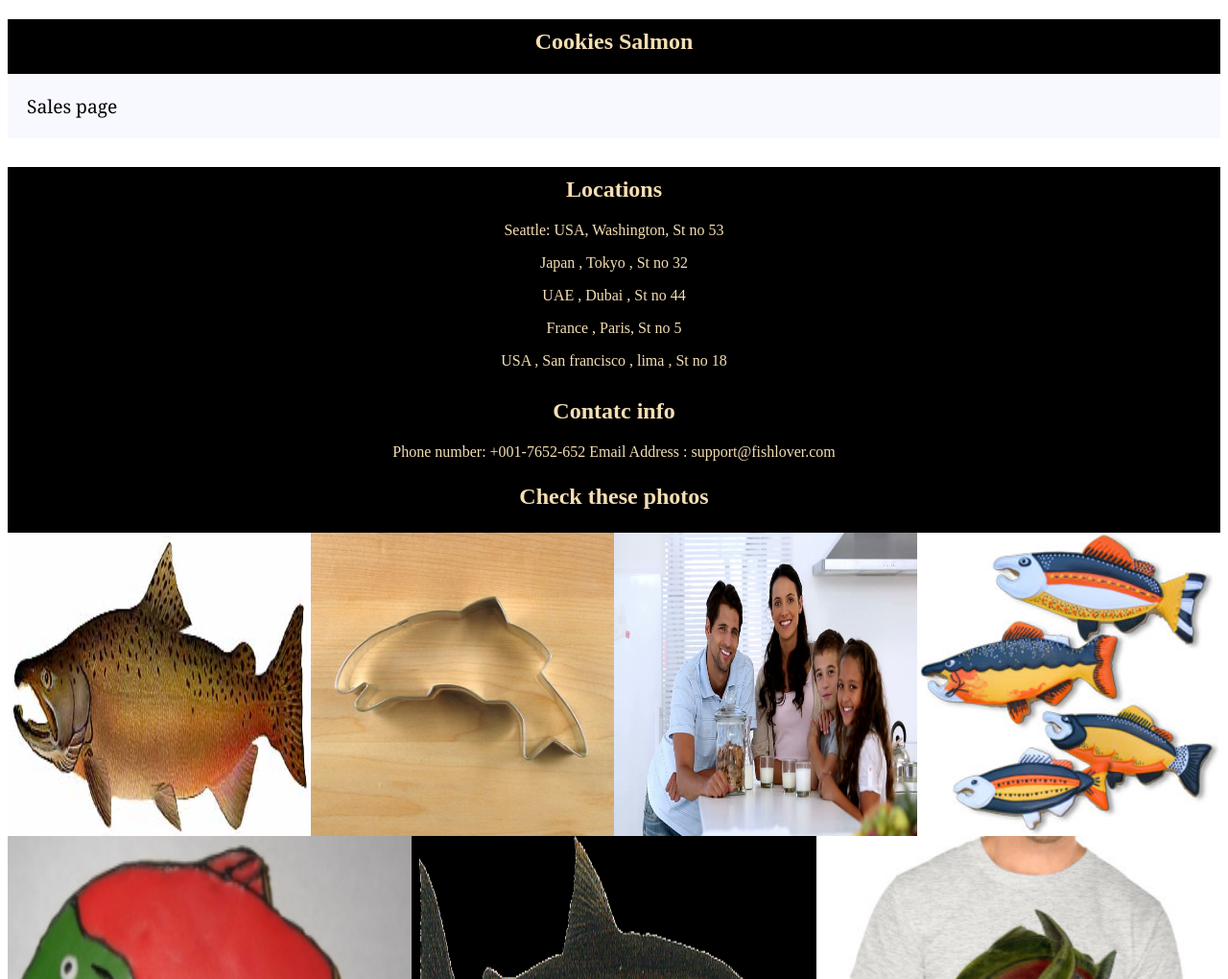
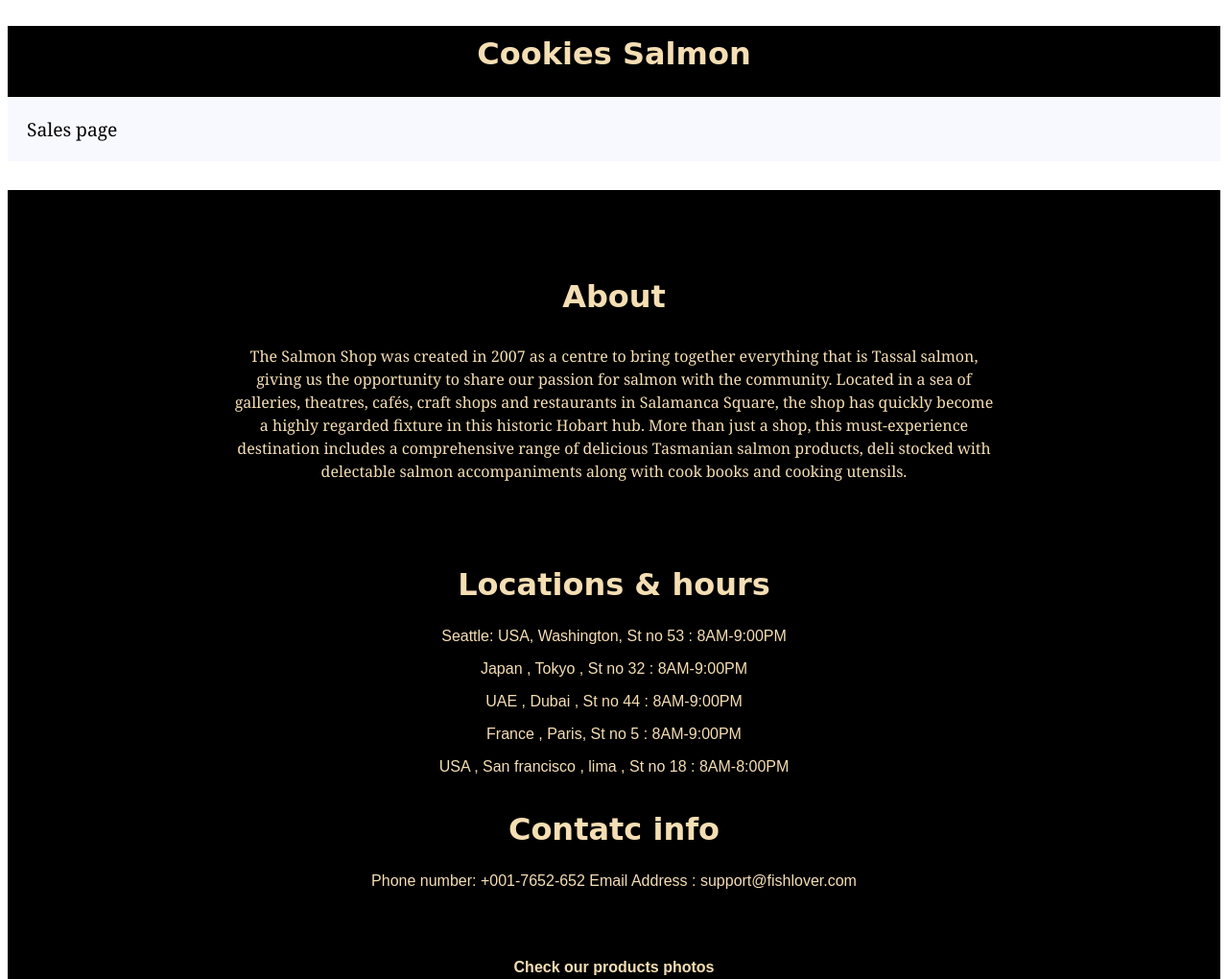
Before and after one commit to mhn998/cookie-stand-, a plain HTML site: page index.html in a window 1280 px wide. Shown: the top 1020 px of the page at 96% size. Drawn offline with Linux system fonts and the light colour scheme; a web font is replaced by a local one.

Commit message:
finishes styling

```diff
--- a/css/stylein.css
+++ b/css/stylein.css
@@ -30,8 +30,12 @@ color:wheat;
 main {
     background-color: black;
     text-align: center;
+    font-family: Arial;
 }
 
+.Contact {
+    padding-bottom:50px;
+}
 .our-products {
     display:flex;
     flex-wrap: wrap;
@@ -51,4 +55,14 @@ h3 {
 h2 {
     padding-top: 10px;
     text-align: center;
+    font-family: 'Zilla Slab Highlight', cursive;
+    font-size:2em;
 }
+
+.about-business {
+    padding:50px;
+    width:800px;
+    margin: 0 auto;
+    line-height: 1.5;
+    font-family: Georgia, 'Times New Roman', Times, serif;
+}
--- a/css/styles.css
+++ b/css/styles.css
@@ -1,5 +1,6 @@
 body {
     margin: 0 auto;
+    background-color:gainsboro;
 }
 header{
     background-color:black;
@@ -10,6 +11,7 @@ header{
 h2 {
     padding: 10px 10px;
     text-align: center;
+    margin:0;
 }
 nav ul li a {
     text-decoration: none;
@@ -30,6 +32,7 @@ nav ul {
 
 table {
     position: relative;
+    background-color: cornsilk;
 }
 
 th {
@@ -51,7 +54,8 @@ td {
 
 #shops {
     margin-top: 100px;
-    margin-left: 20px;
+    margin-left: 100px;
+    margin-bottom:30px;
 }
 
 #shops > table > tr > td:not(:first-child) {
@@ -65,8 +69,14 @@ td {
 
 
 #shops > table > tr > td:nth-of-type(16) {
-    color:red;
+    color:black;
+    font-size:large;
 }
+
+#shops > table > tr > td:nth-of-type(16):hover {
+    font-size: larger;
+}
+
 
 #shops > table > tr:last-child > td:nth-of-type(16) {
     font-weight: 700;
@@ -74,16 +84,6 @@ td {
 
 }
 
-/* nav ul li a {
-    display: block;
-    position: absolute;
-    top:80px;
-    margin:0;
-    text-decoration: none;
-    color:white;
-    background-color: black ;
-    font-size: 1.5em;
-} */
 
 
 nav ul {
@@ -119,8 +119,17 @@ input[type="submit"] {
     color:black;
     padding: 10px;
     cursor: pointer;
+    font-size:1em;
+    background-color: blanchedalmond;
 
 }
+
+input[type="submit"]:hover {
+    background-color:sienna;
+    color:white;
+}
+
+
 
 .textfield {
     text-align: center;
@@ -136,3 +145,11 @@ td:hover {
     font-size: 20px;
     color:gray;
 }
+
+#ShopsForm {
+    margin:0 auto;
+}
+
+tr:nth-child(even) {
+    background-color: #dddddd;
+  }
--- a/index.html
+++ b/index.html
@@ -5,6 +5,8 @@
     <meta http-equiv="X-UA-Compatible" content="IE=edge">
     <meta name="viewport" content="width=device-width, initial-scale=1.0">
     <title> Cookie Stand</title>
+    <link rel="preconnect" href="https://fonts.gstatic.com">
+    <link href="https://fonts.googleapis.com/css2?family=Zilla+Slab+Highlight:wght@700&display=swap" rel="stylesheet">
     <link rel="stylesheet" href="/css/stylein.css">
 </head>
 <body>
@@ -18,13 +20,19 @@
 
     </header>
    <main>
-       <h2>Locations</h2>
+
+    <div class="about-business">
+        <h2>About</h2>
+     The Salmon Shop was created in 2007 as a centre to bring together everything that is Tassal salmon, giving us the opportunity to share our passion for salmon with the community. Located in a sea of galleries, theatres, cafés, craft shops and restaurants in Salamanca Square, the shop has quickly become a highly regarded fixture in this historic Hobart hub. More than just a shop, this must-experience destination includes a comprehensive range of delicious Tasmanian salmon products, deli stocked with delectable salmon accompaniments along with cook books and cooking utensils.
+    </div>
+
+       <h2>Locations & hours</h2>
        <div class="addresses">
-        <p>Seattle: USA, Washington, St no 53</p>
-        <p>Japan , Tokyo , St no 32</p>
-        <p>UAE , Dubai , St no 44</p>
-        <p>France , Paris, St no 5</p>
-        <p>USA , San francisco , lima , St no 18</p>
+        <p>Seattle: USA, Washington, St no 53 : 8AM-9:00PM</p>
+        <p>Japan , Tokyo , St no 32 : 8AM-9:00PM</p>
+        <p>UAE , Dubai , St no 44 : 8AM-9:00PM</p>
+        <p>France , Paris, St no 5 : 8AM-9:00PM</p>
+        <p>USA , San francisco , lima , St no 18 : 8AM-8:00PM</p>
        </div>
 
        <div class="Contact">
@@ -33,7 +41,9 @@
            Email Address : support@fishlover.com
 
        </div>
-       <h3>Check these photos</h3>
+
+
+       <h4>Check our products photos</h4>
 
        <div class="our-products">
 
```
Also changed, not shown: pages/sales.html (+1 -1 lines).
